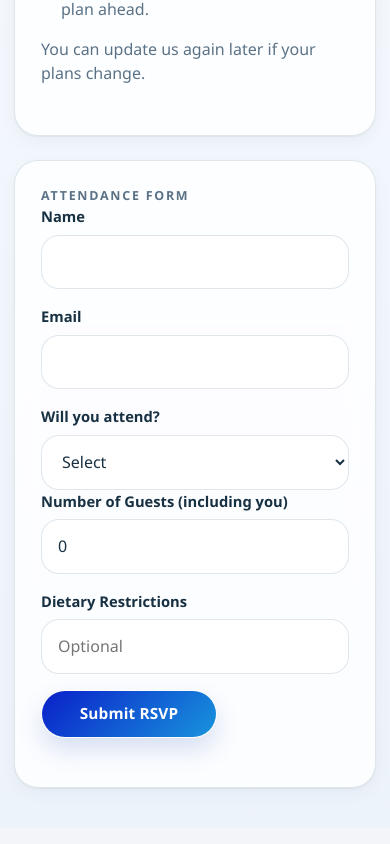
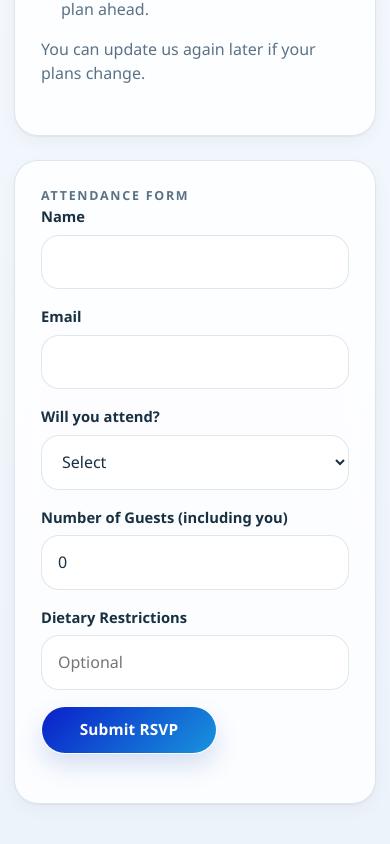
Before and after one commit to jeremiah-vanofferen/WeddingSite, a React (Vite) app: page /rsvp in a window 390 px wide. Shown: the part 680-1524 px from the top of the page. Built offline with nearby package versions, Linux system fonts and the light colour scheme; no server answers.

Commit message:
fix: move .form-row styles from Admin.css to pages.css for shared use
Agent-Logs-Url: https://github.com/jeremiah-vanofferen/WeddingSite/sessions/00a3fe84-78ab-415f-a6f3-c32bdc22832e

Co-authored-by: jeremiah-vanofferen <104450552+jeremiah-vanofferen@users.noreply.github.com>

```diff
--- a/src/pages/Admin.css
+++ b/src/pages/Admin.css
@@ -500,16 +500,6 @@
   background: linear-gradient(135deg, #d95e66 0%, #c84658 100%);
 }
 
-.form-row {
-  display: grid;
-  grid-template-columns: repeat(2, minmax(0, 1fr));
-  gap: 1rem;
-}
-
-.form-row .form-group {
-  min-width: 0;
-}
-
 @media (min-width: 480px) {
   .settings-grid-full {
     grid-template-columns: repeat(2, 1fr);
@@ -542,7 +532,6 @@
   }
 
   .admin-actions,
-  .form-row,
   .admin-modal-footer {
     grid-template-columns: 1fr;
   }
--- a/src/pages/pages.css
+++ b/src/pages/pages.css
@@ -424,7 +424,21 @@
   color: var(--text-secondary);
 }
 
+.form-row {
+  display: grid;
+  grid-template-columns: repeat(2, minmax(0, 1fr));
+  gap: 1rem;
+}
+
+.form-row .form-group {
+  min-width: 0;
+}
+
 @media (max-width: 768px) {
+  .form-row {
+    grid-template-columns: 1fr;
+  }
+
   .page {
     padding: 1.5rem 0.9rem 2.5rem;
   }
```
